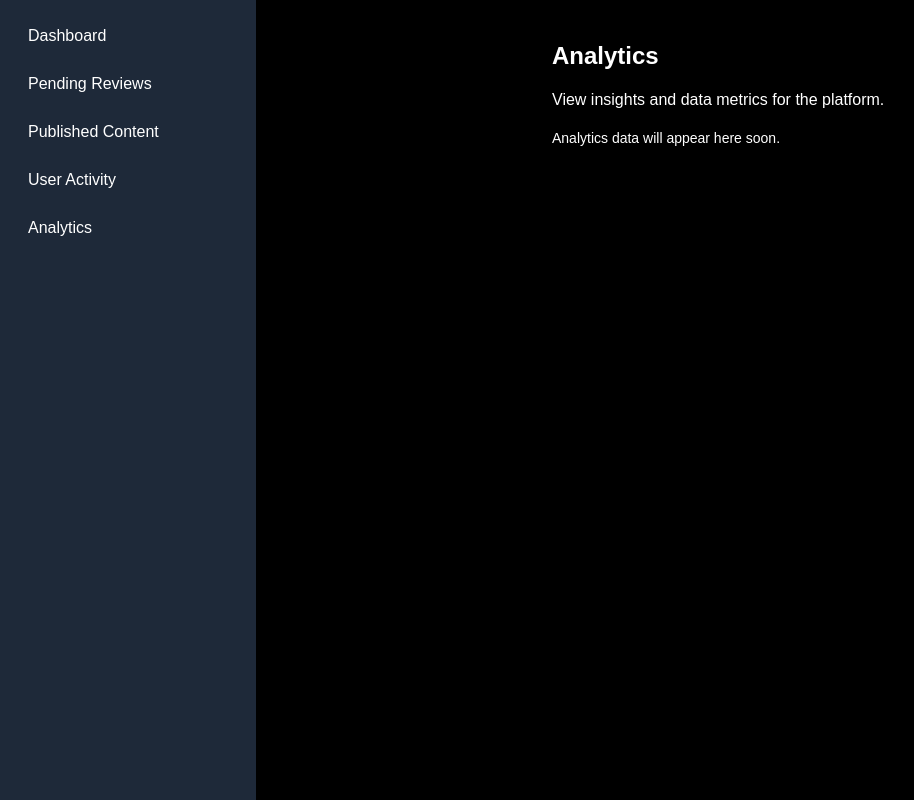
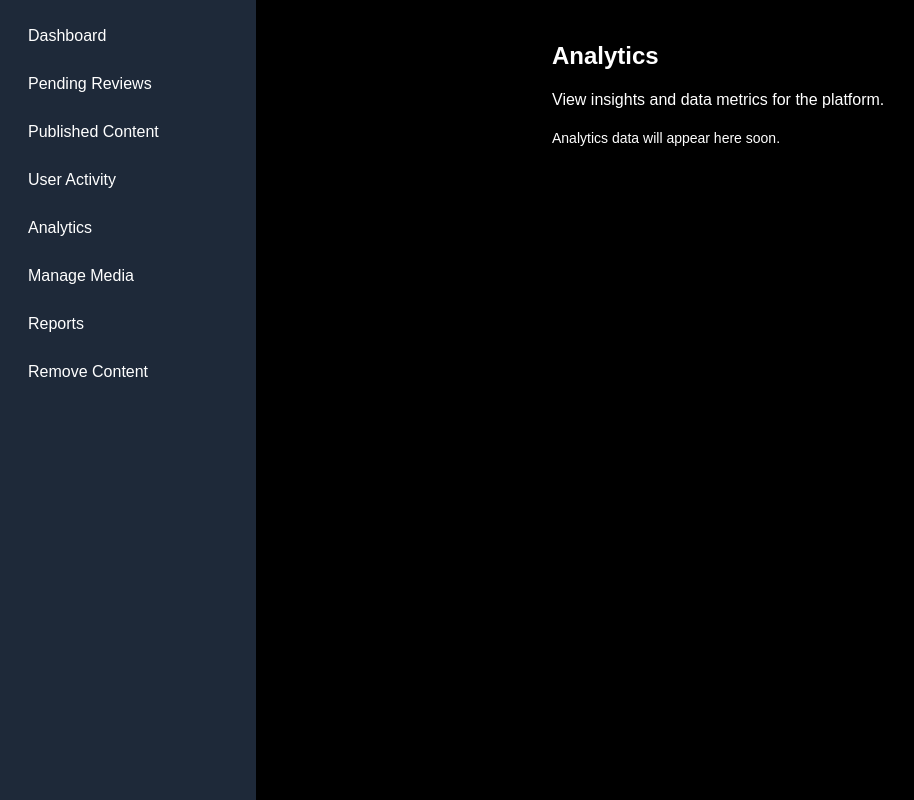
Before and after one commit to rafizul896/movie-and-series-rating-portal-frontend, a Next.js app: page /admin/analytics in a window 1280 px wide. Shown: the whole page, without its empty margins (0-914 px from the left). Built offline with nearby package versions, Linux system fonts and the light colour scheme.

Commit message:
Update admin sidebar with new routes: media, reports, remove-content

```diff
--- a/src/app/(dashboardLayout)/layout.tsx
+++ b/src/app/(dashboardLayout)/layout.tsx
@@ -10,11 +10,14 @@ export default function AdminLayout({ children }: { children: React.ReactNode })
   const toggleSidebar = () => setSidebarOpen(!sidebarOpen);
 
   const links = [
-    { href: '/admin/dashbord', label: 'Dashboard' },
+    { href: '/admin/dashboard', label: 'Dashboard' },
     { href: '/admin/reviews/pending', label: 'Pending Reviews' },
     { href: '/admin/content/published', label: 'Published Content' },
     { href: '/admin/users/activity', label: 'User Activity' },
-    { href: '/admin/analytics', label: 'Analytics' },
+    { href: '/admin/analytics/stats', label: 'Analytics' },
+    { href: '/admin/media', label: 'Manage Media' },  // New route added for media management
+    { href: '/admin/reports', label: 'Reports' },  // New route for reports
+    { href: '/admin/content/remove', label: 'Remove Content' },  // New route for content removal
   ];
 
   return (
@@ -30,7 +33,12 @@ export default function AdminLayout({ children }: { children: React.ReactNode })
         </div>
         <nav className="space-y-2">
           {links.map(({ href, label }) => (
-            <Link key={href} href={href} className="block px-3 py-2 rounded hover:bg-gray-700">
+            <Link
+              key={href}
+              href={href}
+              className="block px-3 py-2 rounded hover:bg-gray-700"
+              aria-label={label}  // Add aria-label for accessibility
+            >
               {label}
             </Link>
           ))}
```
